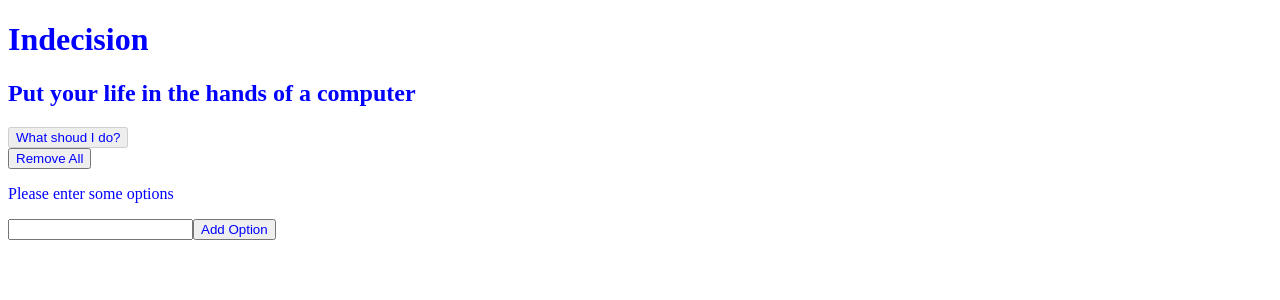
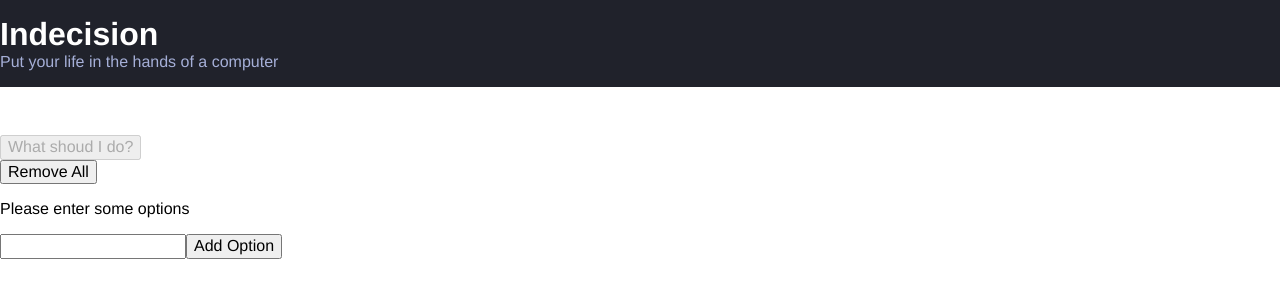
Before and after one commit to stancil-marcus7/indecision-app, a React (Create React App) app: page / in a window 1280 px wide. Shown: the top 300 px of the page. Built offline with nearby package versions, Linux system fonts and the light colour scheme.

Commit message:
Add normalize.css and styling to header

```diff
--- a/package.json
+++ b/package.json
@@ -5,6 +5,7 @@
   "dependencies": {
     "bulma": "^0.7.5",
     "node-sass": "^4.12.0",
+    "normalize.css": "^8.0.1",
     "react": "^16.8.6",
     "react-dom": "^16.8.6",
     "react-modal": "2.2.2",
--- a/src/App.js
+++ b/src/App.js
@@ -1,5 +1,5 @@
 import React from 'react';
-import './App.scss';
+import './styles/styles.scss';
 import Header from './Header/Header'
 import Action from './Action/Action'
 import Options from './Options/Options'
--- a/src/App.scss
+++ /dev/null
@@ -1,5 +0,0 @@
-$brand-color: blue;
-
-*{
-    color: $brand-color
-}
--- a/src/Header/Header.js
+++ b/src/Header/Header.js
@@ -1,10 +1,10 @@
 import React from 'react';
 
 const Header = (props) => (
-        <div>
-            <h1>{props.title}</h1>
+        <div className="header">
+            <h1 className="header__title">{props.title}</h1>
             {/* If a subTitle is in props, there will be one; if not there will be */}
-            {props.subTitle ? <h2>{props.subTitle}</h2>: null}
+            {props.subTitle ? <h2 className="header__subtitle">{props.subTitle}</h2>: null}
         </div>
     )
 
--- a/src/index.js
+++ b/src/index.js
@@ -3,6 +3,8 @@ import ReactDOM from 'react-dom';
 import './index.css';
 import App from './App';
 import * as serviceWorker from './serviceWorker';
+//Normalized the css settings in all settings
+import 'normalize.css/normalize.css'
 
 // const Layout = (props) => {
 //     return (
--- /dev/null
+++ b/src/styles/base/_base.scss
@@ -0,0 +1,16 @@
+html {
+    //62.5 x 16 (rem) = 10; so we'll work with a base of 10
+    font-size: 62.5%
+}
+
+body {
+    font-family: Helvetica, Arial, sans-serif;
+    font-size: 1.6rem
+}
+
+.header__subtitle {
+    color: #a5afd7;
+    font-size: 1.6rem;
+    font-weight: 500;
+    margin: 0;
+}
--- /dev/null
+++ b/src/styles/components/_header.scss
@@ -0,0 +1,17 @@
+.header {
+    background: #20222b;
+    color: white;
+    margin-bottom: 4.8rem;
+    padding: 1.6rem 0;
+
+    //We can use nexted styles
+    // h1 {
+    //     color: red
+    // }
+}
+
+//Just a nameing convention; BEM = Block Element Modifier
+.header__title {
+    font-size: 3.2rem;
+    margin: 0;
+}
--- /dev/null
+++ b/src/styles/styles.scss
@@ -0,0 +1,2 @@
+@import './base/base';
+@import './components/header'
```
Also changed, not shown: 1 other file (tests, documents, lock files or other folders).
